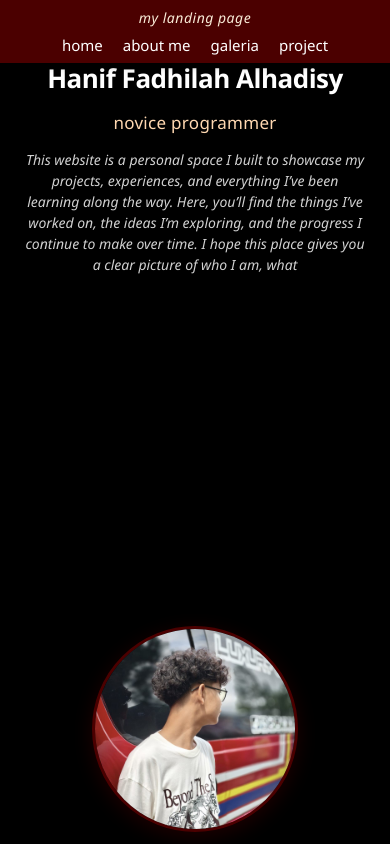
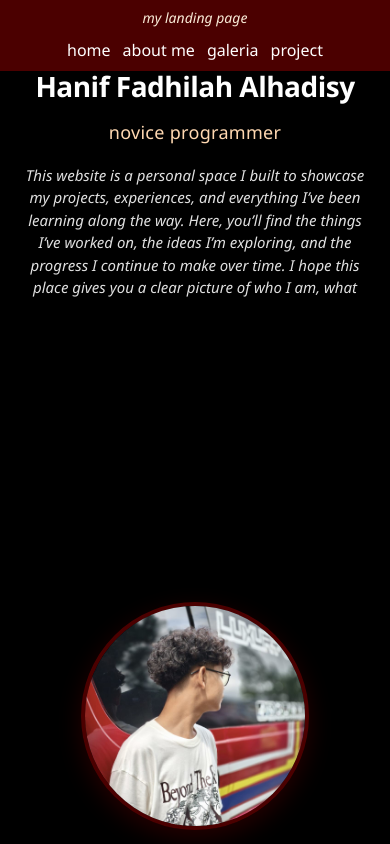
Before and after one commit to hanifalhadisy/my-landing-page, a plain HTML site: page index.html in a window 390 px wide. Shown: the top 844 px of the page. Drawn offline with Linux system fonts and the light colour scheme.

Commit message:
Update bagian1.css

```diff
--- a/css/bagian1.css
+++ b/css/bagian1.css
@@ -10,124 +10,124 @@ body {
     min-height: 100vh;
 }
 
-/* HEADER YANG LEBIH PROPOSIONAL */
+
 header {
     display: flex;
     justify-content: space-between;
     align-items: center;
     background-color: #4B0000;
-    padding: 10px 40px;
+    padding: 12px 30px;
     position: relative;
     z-index: 100;
-    box-shadow: 0 2px 10px rgba(0, 0, 0, 0.3);
+}
+
+header nav {
+    display: flex;
+    gap: 15px;
+    padding: 0;
+    margin: 0;
 }
 
 header div {
-    padding-left: 0;
+    padding: 0;
 }
 
 header p {
-    font-size: 16px;
+    font-size: 20px;
     font-style: italic;
     color: antiquewhite;
     margin: 0;
-    font-weight: 300;
-    letter-spacing: 0.5px;
-}
-
-header nav {
-    padding-right: 0;
-    padding-top: 0;
 }
 
 header a {
     display: inline-block;
     color: white;
     text-decoration: none;
-    font-size: 18px;
-    padding: 0 12px;
-    transition: all 0.3s ease;
-    font-weight: 400;
+    font-size: 24px;
+    padding: 5px 12px;
+    transition: transform 0.3s ease, color 0.3s ease;
+    cursor: pointer;
 }
 
 header a:hover {
-    transform: translateY(-2px);
-    color: #FFD8B1;
-    text-shadow: 0 2px 5px rgba(0, 0, 0, 0.2);
+    transform: scale(1.05);
+    color: antiquewhite;
 }
 
-/* BAGIAN UTAMA */
+
 .bagian-1 {
     display: flex;
     justify-content: space-between;
     align-items: center;
-    padding: 0 60px 40px;
-    max-width: 1400px;
+    padding: 0 80px 60px;
+    max-width: 1600px;
     margin: 0 auto;
-    min-height: calc(100vh - 70px);
+    min-height: calc(100vh - 84px);
+    gap: 60px;
 }
 
 .bagian-text {
     color: aliceblue;
-    max-width: 600px;
+    max-width: 750px;
     flex: 1;
-    margin-right: 120px;
+    margin-right: 0;
     margin-top: 0;
 }
 
 .text-h1 {
-    font-size: 36px;
-    margin-bottom: 8px;
-    line-height: 1.2;
+    font-size: 52px;
+    margin-bottom: 12px;
+    line-height: 1.1;
     margin-top: 0;
-    font-weight: 600;
+    font-weight: 700;
     color: #ffffff;
     letter-spacing: -0.5px;
 }
 
 .p1 {
-    font-size: 22px;
+    font-size: 28px;
     color: #FFD8B1;
-    margin-bottom: 15px;
+    margin-bottom: 20px;
     font-weight: 400;
     letter-spacing: 0.3px;
 }
 
 .p2 {
-    font-size: 16px;
-    line-height: 1.6;
-    margin-bottom: 25px;
-    color: #d1d1d1;
+    font-size: 19px;
+    line-height: 1.7;
+    margin-bottom: 35px;
+    color: #e0e0e0;
     font-weight: 300;
-    max-width: 90%;
+    max-width: 95%;
 }
 
+
 .img-gua {
-    width: 280px;
-    height: 280px;
+    width: 380px;
+    height: 380px;
     border-radius: 50%;
     object-fit: cover;
-    border: 3px solid #4B0000;
+    border: 4px solid #4B0000;
     flex-shrink: 0;
     margin-top: 10px;
-    box-shadow: 0 5px 20px rgba(75, 0, 0, 0.4);
+    box-shadow: 0 8px 25px rgba(75, 0, 0, 0.5);
 }
 
-/* ACTION AREA */
+
 .action-area {
     display: flex;
     align-items: center;
-    gap: 25px;
-    margin-top: 25px;
+    gap: 30px;
+    margin-top: 35px;
 }
 
 .btn-about {
-    width: 140px;
-    height: 42px;
-    font-size: 15px;
+    width: 160px;
+    height: 50px;
+    font-size: 17px;
     background-color: #4B0000;
     color: white;
-    border-radius: 6px;
+    border-radius: 8px;
     border: none;
     cursor: pointer;
     transition: all 0.3s ease;
@@ -139,48 +139,81 @@ header a:hover {
     transform: translateY(-2px);
     background-color: #5a0000;
     color: antiquewhite;
-    box-shadow: 0 5px 15px rgba(75, 0, 0, 0.4);
+    box-shadow: 0 8px 20px rgba(75, 0, 0, 0.5);
 }
 
-/* SOCIAL ICONS */
+
 .social-icons {
     display: flex;
-    gap: 18px;
+    gap: 22px;
 }
 
 .social-icons a {
     color: white;
-    font-size: 20px;
+    font-size: 24px;
     transition: all 0.3s ease;
 }
 
 .social-icons a:hover {
     color: #FFD8B1;
-    transform: scale(1.15);
+    transform: scale(1.2);
 }
 
 /* ====== RESPONSIVE ====== */
+@media (max-width: 1400px) {
+    .bagian-1 {
+        padding: 0 60px 50px;
+        max-width: 1400px;
+        gap: 50px;
+    }
+
+    .img-gua {
+        width: 340px;
+        height: 340px;
+    }
+
+    .bagian-text {
+        max-width: 650px;
+    }
+
+    .text-h1 {
+        font-size: 46px;
+    }
+
+    .p1 {
+        font-size: 25px;
+    }
+
+    .p2 {
+        font-size: 18px;
+    }
+}
+
 @media (max-width: 1200px) {
     .bagian-1 {
         padding: 0 50px 40px;
+        gap: 40px;
     }
 
     .img-gua {
-        width: 260px;
-        height: 260px;
+        width: 300px;
+        height: 300px;
     }
 
     .bagian-text {
-        max-width: 550px;
-        margin-right: 80px;
+        max-width: 600px;
     }
 
     .text-h1 {
-        font-size: 34px;
+        font-size: 40px;
     }
 
     .p1 {
-        font-size: 20px;
+        font-size: 23px;
+    }
+
+    .p2 {
+        font-size: 17px;
     }
 }
 
@@ -188,8 +221,8 @@ header a:hover {
     .bagian-1 {
         flex-direction: column-reverse;
         text-align: center;
-        padding: 0 30px 30px;
-        gap: 35px;
+        padding: 0 40px 35px;
+        gap: 40px;
     }
 
     .bagian-text {
@@ -207,22 +240,122 @@ header a:hover {
 
     .img-gua {
         order: 1;
-        width: 240px;
-        height: 240px;
+        width: 280px;
+        height: 280px;
         margin-top: 10px;
     }
 
+    .text-h1 {
+        font-size: 38px;
+    }
+
+    .p1 {
+        font-size: 22px;
+    }
+
+    .action-area {
+        justify-content: center;
+        margin-top: 30px;
+    }
+
+    .btn-about {
+        width: 150px;
+        height: 46px;
+        font-size: 16px;
+    }
+
+
     header {
-        padding: 8px 25px;
+        padding: 10px 25px;
     }
 
     header a {
-        font-size: 17px;
-        padding: 0 8px;
+        font-size: 22px;
+        padding: 5px 10px;
     }
 
     header p {
+        font-size: 18px;
+    }
+
+    header nav {
+        gap: 10px;
+    }
+}
+
+@media (max-width: 768px) {
+    .bagian-1 {
+        padding: 0 30px 30px;
+        gap: 35px;
+        min-height: calc(100vh - 80px);
+    }
+
+    .img-gua {
+        width: 260px;
+        height: 260px;
+    }
+
+    .text-h1 {
+        font-size: 34px;
+    }
+
+    .p1 {
+        font-size: 21px;
+    }
+
+    .p2 {
+        font-size: 16px;
+        line-height: 1.6;
+    }
+
+    .btn-about {
+        width: 140px;
+        height: 44px;
         font-size: 15px;
+    }
+
+    .social-icons {
+        gap: 18px;
+    }
+
+    .social-icons a {
+        font-size: 22px;
+    }
+
+    .action-area {
+        flex-direction: column;
+        gap: 20px;
+        margin-top: 25px;
+    }
+
+
+    header {
+        padding: 8px 20px;
+    }
+
+    header a {
+        font-size: 20px;
+        padding: 4px 8px;
+    }
+
+    header p {
+        font-size: 16px;
+    }
+
+    header nav {
+        gap: 8px;
+    }
+}
+
+@media (max-width: 576px) {
+    .bagian-1 {
+        padding: 0 20px 25px;
+        gap: 30px;
+    }
+
+    .img-gua {
+        width: 240px;
+        height: 240px;
     }
 
     .text-h1 {
@@ -230,23 +363,54 @@ header a:hover {
     }
 
     .p1 {
-        font-size: 19px;
+        font-size: 20px;
     }
 
-    .action-area {
+    .p2 {
+        font-size: 16px;
+        line-height: 1.6;
+    }
+
+    .btn-about {
+        width: 140px;
+        height: 42px;
+    }
+
+
+    header {
+        flex-direction: column;
+        gap: 10px;
+        padding: 8px 15px;
+    }
+
+    header nav {
+        display: flex;
+        gap: 6px;
+        flex-wrap: wrap;
         justify-content: center;
+    }
+
+    header a {
+        font-size: 18px;
+        padding: 3px 6px;
+    }
+
+    header p {
+        font-size: 16px;
+        text-align: center;
     }
 }
 
-@media (max-width: 768px) {
+@media (max-width: 480px) {
     .bagian-1 {
-        padding: 0 20px 25px;
-        gap: 30px;
+        padding: 0 15px 20px;
+        gap: 25px;
     }
 
     .img-gua {
         width: 220px;
         height: 220px;
+        margin-top: 5px;
     }
 
     .text-h1 {
@@ -259,6 +423,11 @@ header a:hover {
 
     .p2 {
         font-size: 15px;
+        line-height: 1.5;
+    }
+
+    .bagian-text {
+        max-width: 95%;
     }
 
     .btn-about {
@@ -267,74 +436,17 @@ header a:hover {
         font-size: 14px;
     }
 
-    .social-icons {
-        gap: 15px;
-    }
-
-    .social-icons a {
-        font-size: 18px;
-    }
-
-    .action-area {
-        flex-direction: column;
-        gap: 15px;
-        margin-top: 20px;
-    }
-
-    header {
-        padding: 8px 20px;
-    }
-}
-
-@media (max-width: 480px) {
-    header {
-        flex-direction: column;
-        gap: 8px;
-        padding: 8px 15px;
-    }
-
-    header nav {
-        display: flex;
-        gap: 8px;
-        flex-wrap: wrap;
-        justify-content: center;
-    }
-
+    /* Header Responsive */
     header a {
-        font-size: 15px;
-        padding: 0 6px;
+        font-size: 16px;
+        padding: 2px 4px;
     }
 
     header p {
         font-size: 14px;
-        text-align: center;
     }
 
-    .bagian-1 {
-        padding: 0 15px 20px;
-        gap: 25px;
-    }
-
-    .img-gua {
-        width: 200px;
-        height: 200px;
-        margin-top: 5px;
-    }
-
-    .text-h1 {
-        font-size: 26px;
-    }
-
-    .p1 {
-        font-size: 17px;
-    }
-
-    .p2 {
-        font-size: 14px;
-        line-height: 1.5;
-    }
-
-    .bagian-text {
-        max-width: 95%;
+    header nav {
+        gap: 4px;
     }
 }
```
